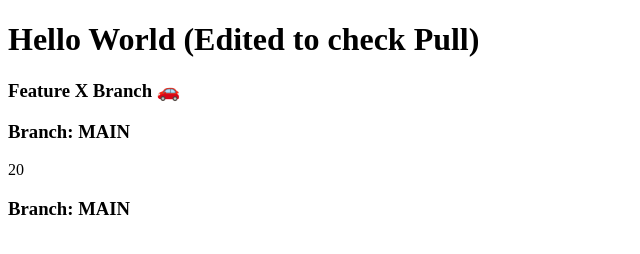
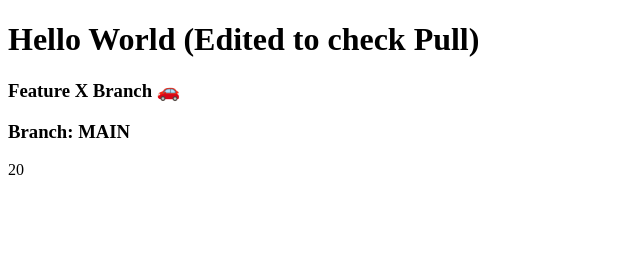
Before and after one commit to CTAditya/GithubTest, a plain HTML site: page index.html in a window 1280 px wide. Shown: the whole page, without its empty margins (0-640 px from the left). Drawn offline with Linux system fonts and the light colour scheme.

Commit message:
Removed uneccessary text

```diff
--- a/index.html
+++ b/index.html
@@ -10,7 +10,6 @@
     <h3>Feature X Branch 🚗</h3>
     <h3>Branch: MAIN</h3>
     <p id="demo">Demo Text</p>
-      <h3>Branch: MAIN</h3>
 </body>
 
   <script>
```
Also changed, not shown: 1 other file.
